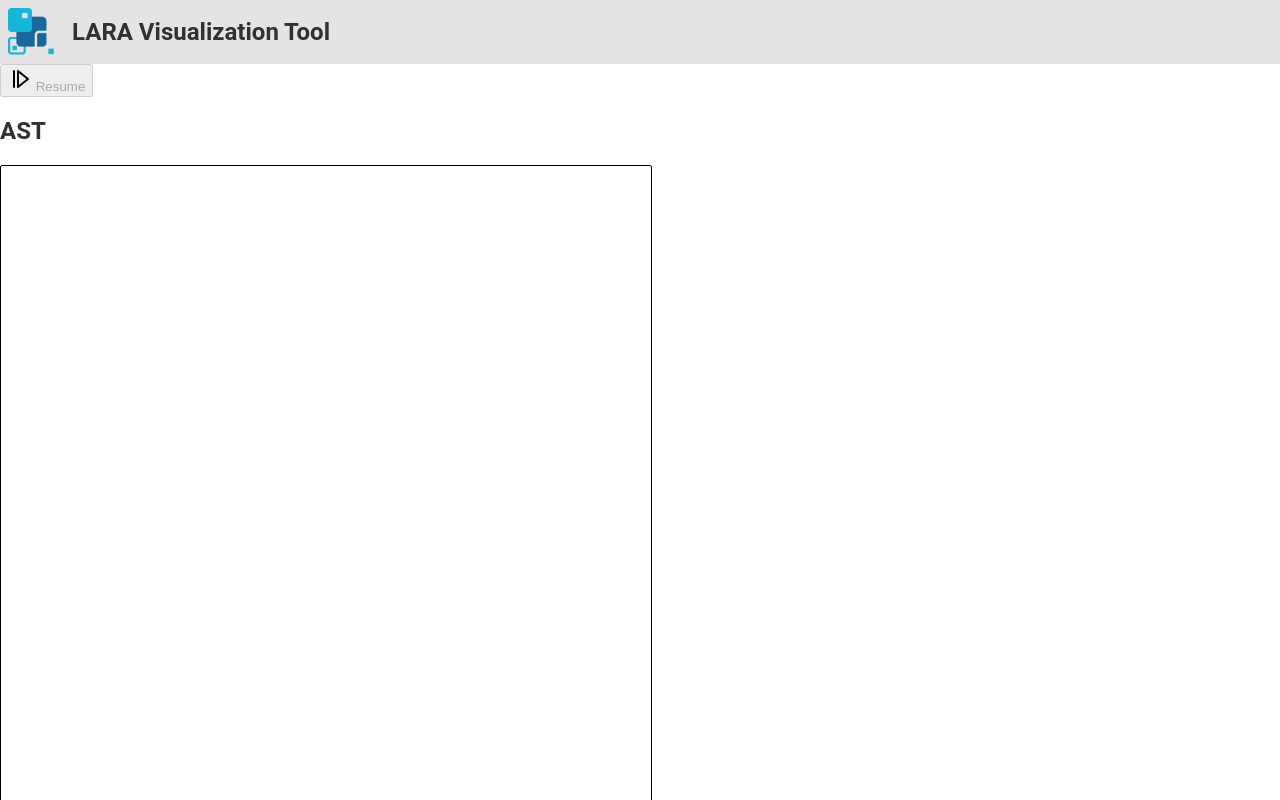
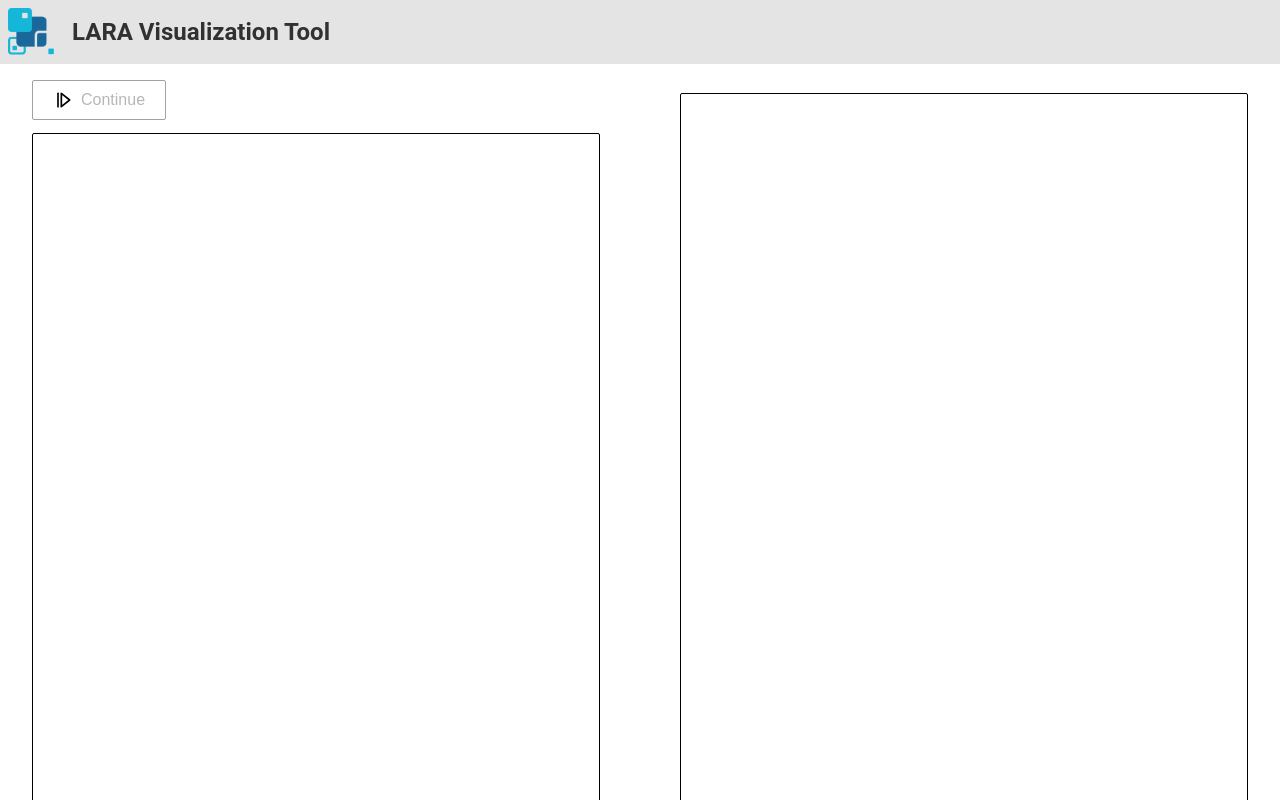
Before and after one commit to specs-feup/lara-visualization, a website with bundled scripts: page Lara-JS/src-api/visualization/public/index.html in a window 1280 px wide. Shown: the top 800 px of the page. Built offline with nearby package versions, Linux system fonts and the light colour scheme; no server answers.

Commit message:
Refactor page layout and style continue button

```diff
--- a/Lara-JS/src-api/visualization/public/css/color-scheme.css
+++ b/Lara-JS/src-api/visualization/public/css/color-scheme.css
@@ -17,8 +17,9 @@
   --bg-color: var(--white);
   --text-color: var(--dark-gray);
   --header-color: var(--lighter-gray);
-  --divider-color: var(--light-gray);
+  --divider-color: var(--gray);
   --icon-color: var(--dark-gray);
+  --button-bg-color: var(--white);
   --tab-bg-color: var(--white);
   --tab-hover-bg-color: var(--lighter-gray);
   --tab-active-bg-color: var(--light-gray);
--- a/Lara-JS/src-api/visualization/public/css/styles.css
+++ b/Lara-JS/src-api/visualization/public/css/styles.css
@@ -1,13 +1,4 @@
-#ast-code-visualization > article {
-  display: inline-block;
-}
-
-#ast-code-visualization > article:not(:first-of-type) {
-  margin-left: 5em;
-}
-
 pre {
-  width: 50em;
   height: 80em;
   overflow: auto;
   border: 1px solid black;
@@ -24,10 +15,6 @@ pre * {
   content: ' - ';
 }
 
-#continue-button {
-  display: block;
-}
-
 /* TODO: Refactor previous code */
 
 @import url('https://fonts.googleapis.com/css2?family=Roboto:ital,wght@0,100;0,300;0,400;0,500;0,700;0,900;1,100;1,300;1,400;1,500;1,700;1,900&display=swap');
@@ -37,6 +24,18 @@ body {
 
   font-family: 'Roboto', sans-serif;
   color: var(--text-color);
+}
+
+button {
+  height: 2.5em;
+  padding: 0 1.25em;
+  background-color: var(--button-bg-color);
+  border: 1px solid var(--divider-color);
+  border-radius: 2px;
+
+  font-size: 1em;
+
+  cursor: pointer;
 }
 
 
@@ -58,3 +57,40 @@ header .specs-logo {
 header h1 {
   font-size: 1.5em;
 }
+
+
+main {
+  margin: 1em 2em 2em;
+  background-color: var(--bg-color);
+
+  display: grid;
+  grid-template-columns: 1fr 1fr;
+  grid-template-areas: "continue-button code"
+                       "ast             code";
+  column-gap: 5em;
+}
+
+#continue-button {
+  width: fit-content;
+
+  display: flex;
+  justify-content: center;
+  align-items: center;
+  gap: 0.5em;
+
+  grid-area: continue-button;
+}
+
+#continue-button img {
+  width: 1.25em;
+  height: 1.25em;
+  color: var(--icon-color);
+}
+
+#ast {
+  grid-area: ast;
+}
+
+#code {
+  grid-area: code;
+}
--- a/Lara-JS/src-api/visualization/public/index.html
+++ b/Lara-JS/src-api/visualization/public/index.html
@@ -6,26 +6,24 @@
     <link rel="stylesheet" href="/css/color-scheme.css">
     <link rel="stylesheet" href="/css/styles.css">
     <script type="module" src="/js/main.js" defer></script>
-    <title>AST Visualization</title>
+    <title>LARA Visualization Tool</title>
 </head>
 <body>
     <header>
         <img src="/img/specs-logo.png" alt="SPeCS Logo" class="specs-logo">
         <h1>LARA Visualization Tool</h1>
     </header>
-    <section id="ast-code-visualization">
+    <main>
         <button id="continue-button" disabled>
-            <img src="/svg/lucide-icons/step-forward.svg" alt="Resume Icon">
-            Resume
+            <img src="/svg/lucide-icons/step-forward.svg" alt="Step Forward Icon">
+            Continue
         </button>
         <article id="ast">
-            <h2>AST</h2>
             <pre><code id="ast-container"></code></pre>
         </article>
         <article id="code">
-            <h2>Code</h2>
             <pre><code id="code-container"></code></pre>
         </article>
-    </section>
+    </main>
 </body>
 </html>
```
